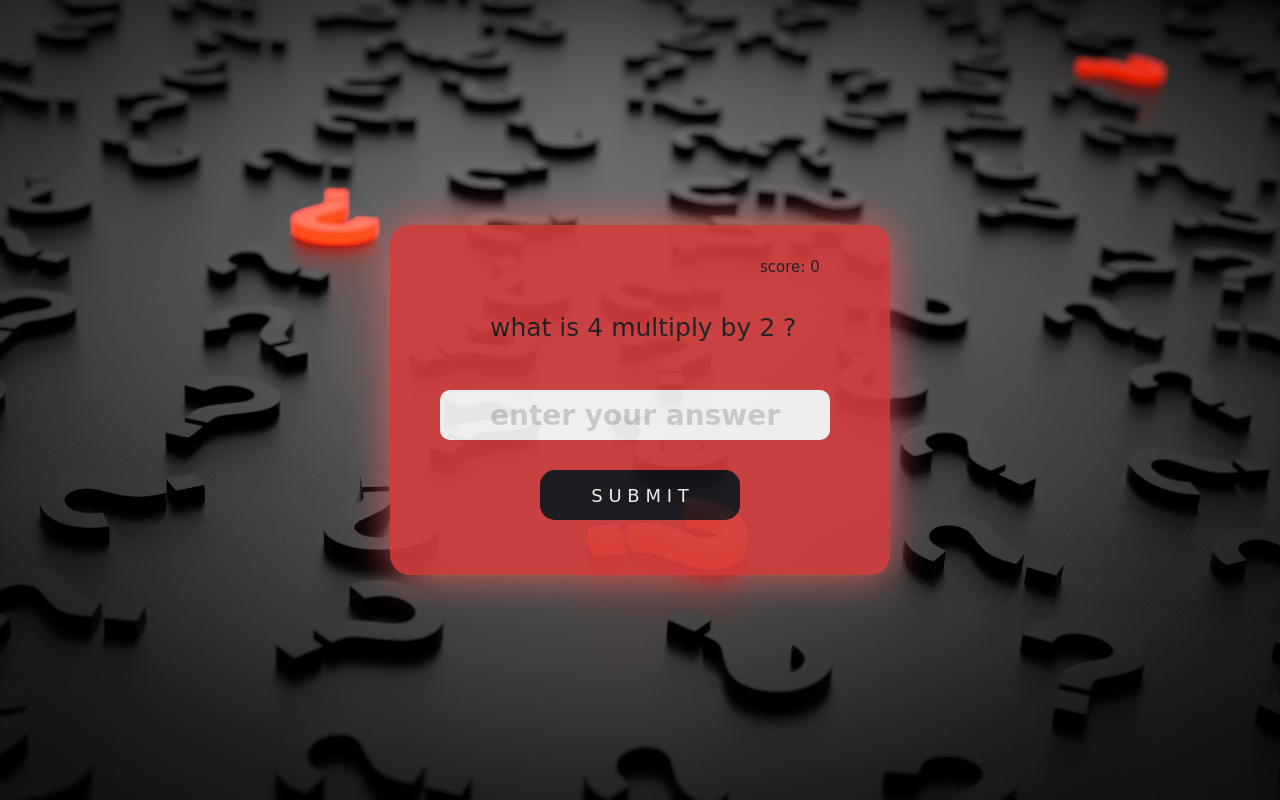
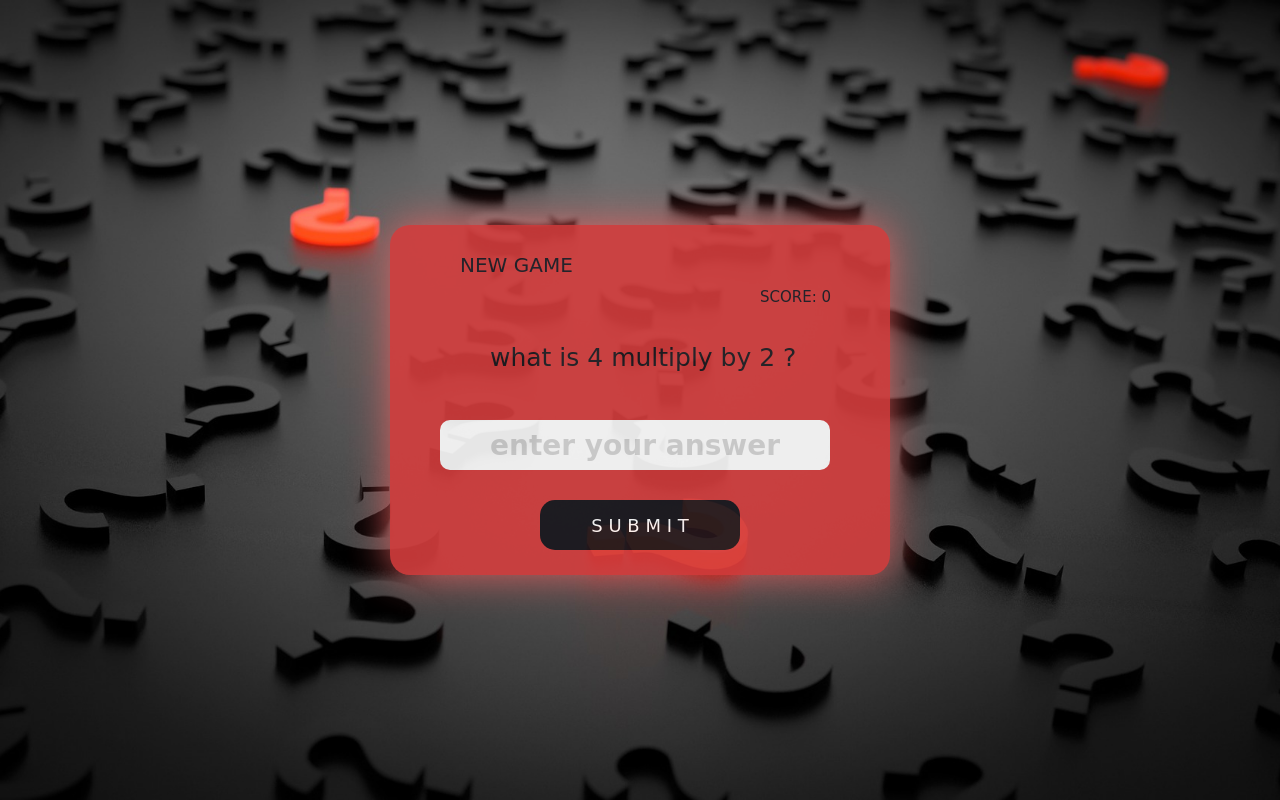
Before and after one commit to gogolashvili/Multiplication-App-5, a plain HTML site: page index.html in a window 1280 px wide. Drawn offline with Linux system fonts and the light colour scheme; a web font is replaced by a local one.

Commit message:
add new game function

```diff
--- a/index.html
+++ b/index.html
@@ -14,6 +14,7 @@
   </head>
   <body>
     <div>
+      <h3>NEW GAME</h3>
       <h1></h1>
       <h2></h2>
       <input type="text" placeholder="enter your answer" />
--- a/main.js
+++ b/main.js
@@ -3,6 +3,7 @@ let score = document.querySelector("h1");
 let question = document.querySelector("h2");
 let input = document.querySelector("input");
 let button = document.querySelector("button");
+let newgame = document.querySelector("h3");
 
 let x = 0;
 let y = 0;
@@ -15,7 +16,7 @@ question.innerHTML = "what  is   " + x + "   multiply  by   " + y + " ?";
 button.disabled = false;
 
 let scores = JSON.parse(localStorage.getItem("scores")) || 0;
-score.innerHTML = "score:" + " " + scores;
+score.innerHTML = "SCORE:" + " " + scores;
 
 button.addEventListener("click", function () {
   location.reload();
@@ -31,3 +32,9 @@ button.addEventListener("click", function () {
   localStorage.setItem("scores", JSON.stringify(scores));
   input.value = "";
 });
+
+newgame.addEventListener("click", function () {
+  localStorage.clear();
+  scores = "";
+  score.textContent = scores;
+});
--- a/style.css
+++ b/style.css
@@ -57,7 +57,7 @@ button:hover {
 }
 h1 {
   margin-left: 370px;
-  margin-top: 35px;
+  margin-top: 15px;
   font-family: "Tilt Warp", cursive;
   font-size: 15px;
   color: rgb(29, 29, 37);
@@ -69,3 +69,15 @@ h2 {
   margin-left: 100px;
   font-size: 25px;
 }
+h3 {
+  margin-top: 30px;
+  margin-left: 70px;
+  font-family: "Tilt Warp", cursive;
+  color: rgb(29, 29, 37);
+  font-size: 20px;
+}
+h3:hover {
+  cursor: pointer;
+  color: black;
+  text-shadow: 0px 0px 40px rgb(44, 32, 32);
+}
```
